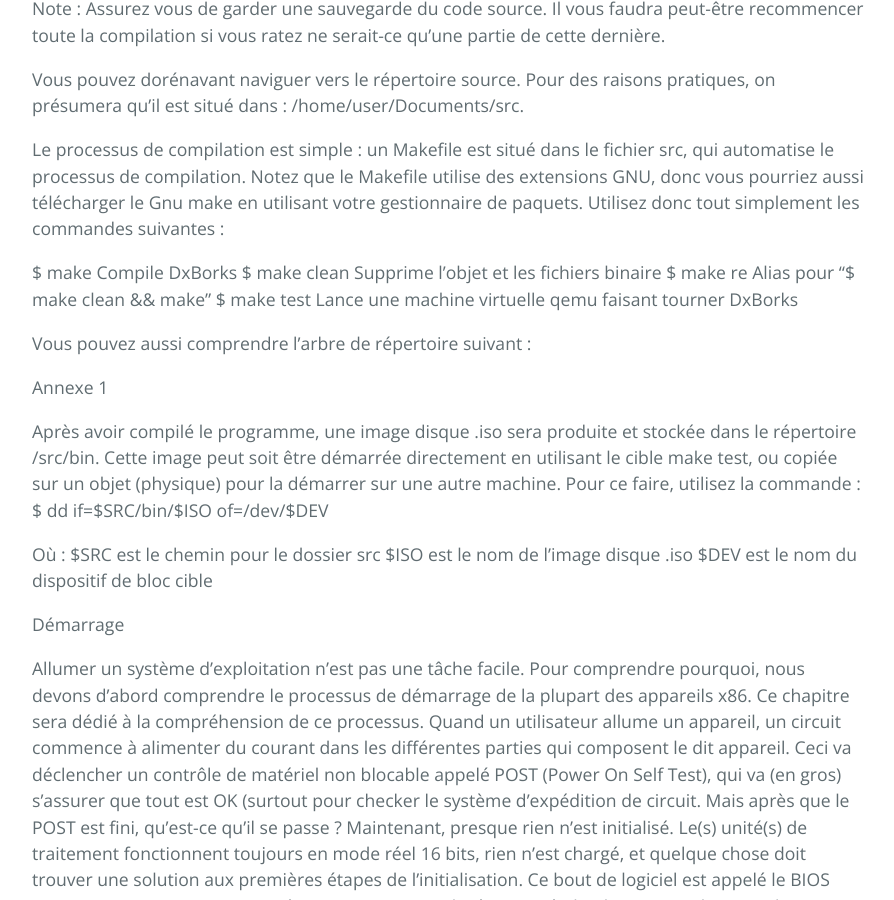
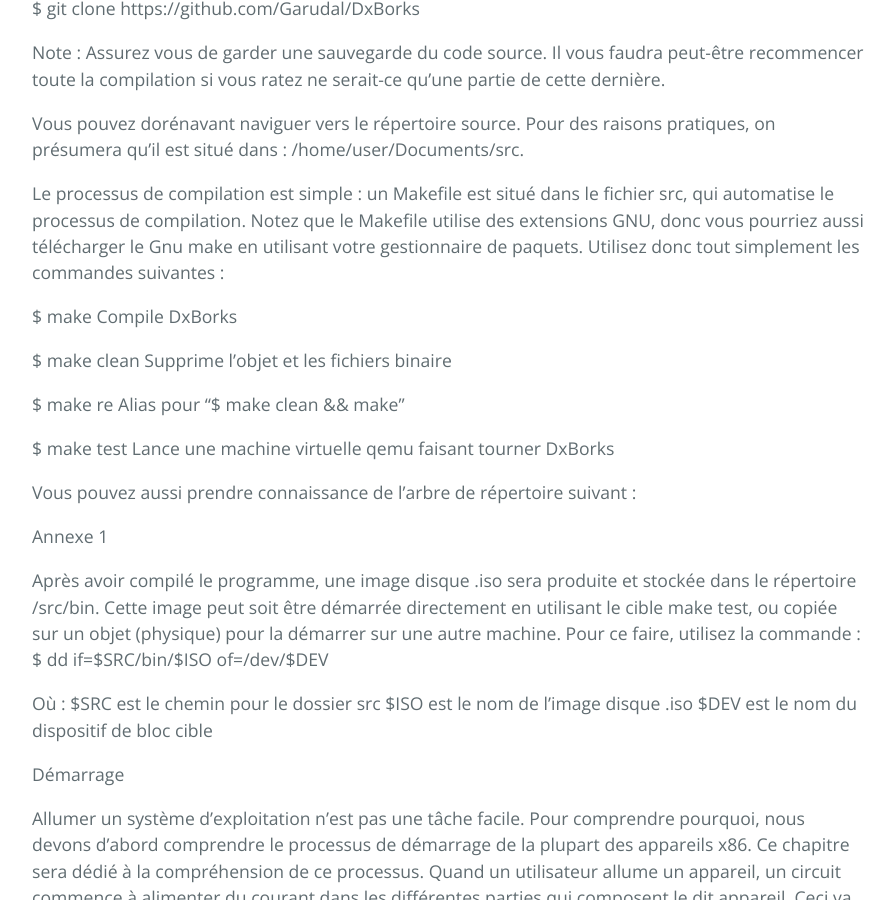
Before and after one commit to DxBorks/DxBorks.github.io, a Jekyll site: the page built from index.md, in a window 1280 px wide and 900 px high, scrolled down 2265 px. Shown: the whole window, without its empty margins (192-1086 px from the left). Built offline with Jekyll 4.4.1, drawn with Linux system fonts in a browser that asks for light colours; our own code applies the rules of GitHub Pages for plain Markdown files; the list of posts is cut into pages by our own code; the repository's description, which GitHub fills in, is left out.

Commit message:
Update index.md

```diff
--- a/index.md
+++ b/index.md
@@ -64,15 +66,18 @@
 Le processus de compilation est simple : un Makefile est situé dans le fichier src, qui automatise le processus de compilation. Notez que le Makefile utilise des extensions GNU, donc vous pourriez aussi télécharger le Gnu make en utilisant votre gestionnaire de paquets. Utilisez donc tout simplement les commandes suivantes :
 
 $ make     Compile DxBorks
+
 $ make clean     Supprime l'objet et les fichiers binaire
+
 $ make re     Alias pour "$ make clean && make"
+
 $ make test     Lance une machine virtuelle qemu faisant tourner DxBorks
 
-Vous pouvez aussi comprendre l'arbre de répertoire suivant :
+
+Vous pouvez aussi prendre connaissance de l'arbre de répertoire suivant :
 
 
 Annexe 1
-
 
 
 Après avoir compilé le programme, une image disque .iso sera produite et stockée dans le répertoire /src/bin. Cette image peut soit être démarrée directement en utilisant le cible make test, ou copiée sur un objet (physique) pour la démarrer sur une autre machine. Pour ce faire, utilisez la commande :
```
Also changed, not shown: other parts of index.md (+2 -0 lines).
